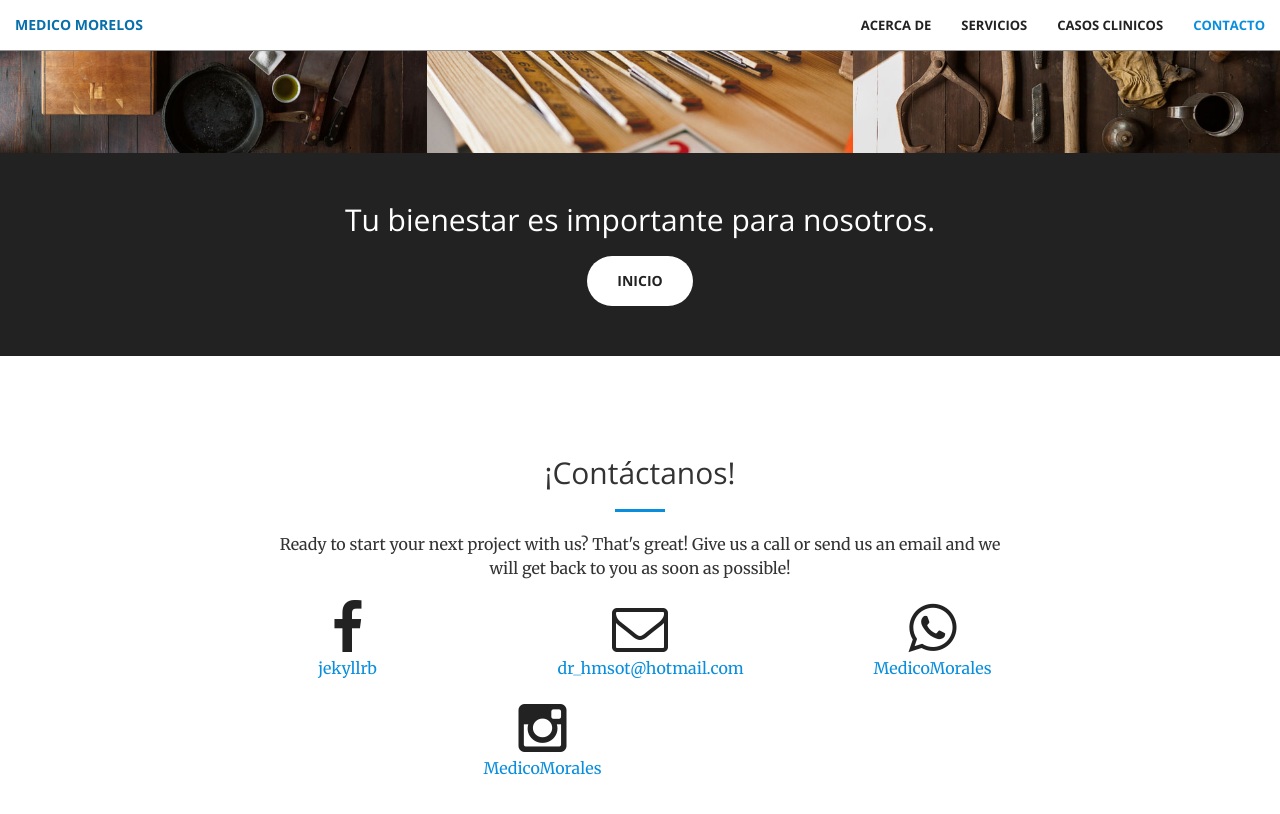
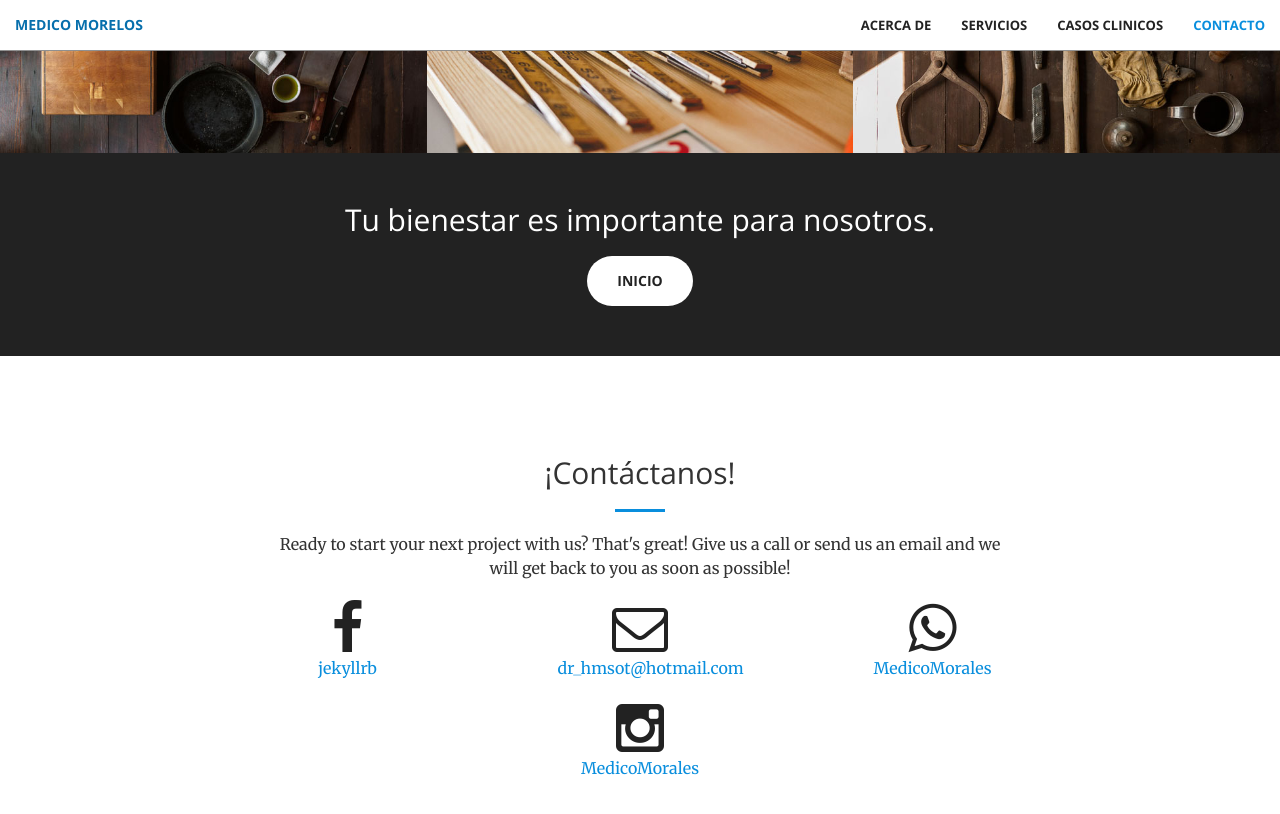
Before and after one commit to MedicoMorales/MedicoMorelos, a Jekyll site: the page built from index.html, in a window 1280 px wide and 900 px high, scrolled down 2033 px. Shown: the top 814 px of the window. Built offline with Jekyll 4.4.1, drawn with Linux system fonts in a browser that asks for light colours.

Commit message:
Update contact.html

```diff
--- a/_includes/contact.html
+++ b/_includes/contact.html
@@ -25,7 +25,7 @@
                 <p>{{ site.whatsapp_username }}</p>
             </a>
         </div>
-        <div class="col-lg-2 col-lg-offset-4 text-center">
+        <div class="col-lg-2 col-lg-offset-5 text-center">
             <a href="https://github.com/{{ site.github_username }}">
             <i class="fa fa-instagram fa-3x wow bounceIn" data-wow-delay=".1s"></i>
                 <p>{{ site.github_username }}</p>
```
